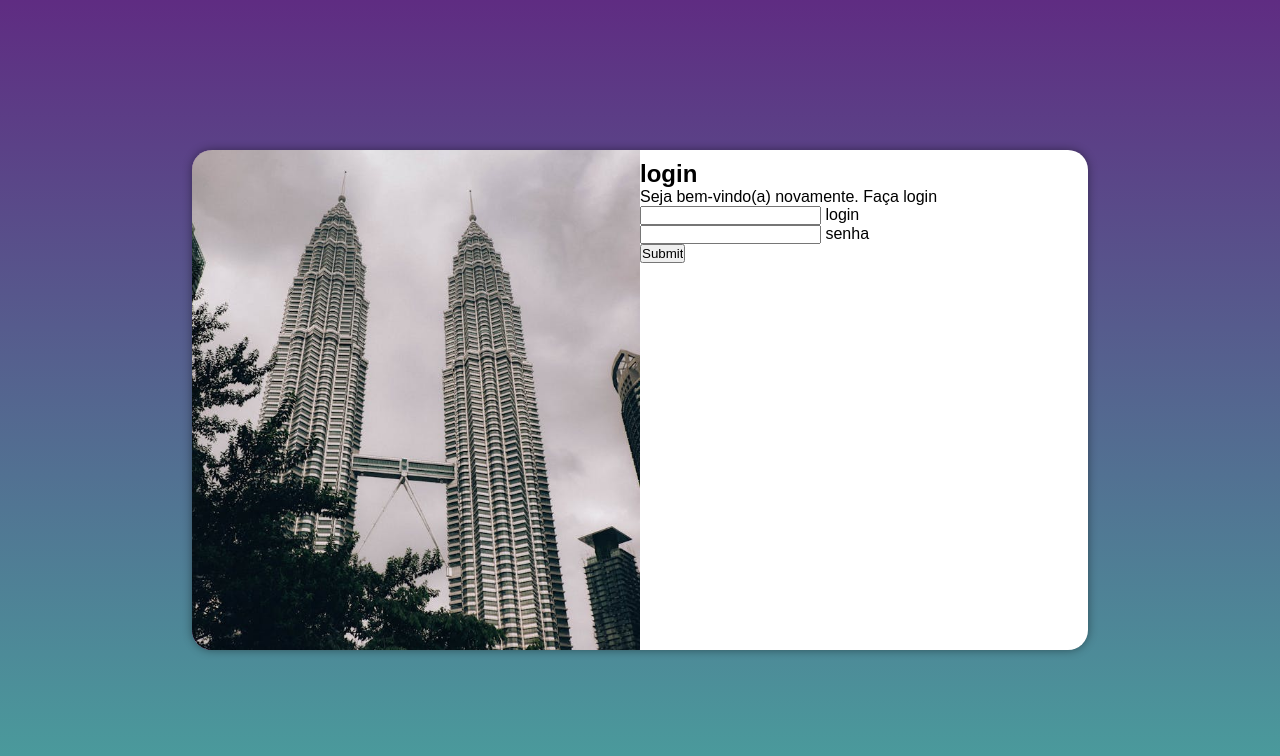
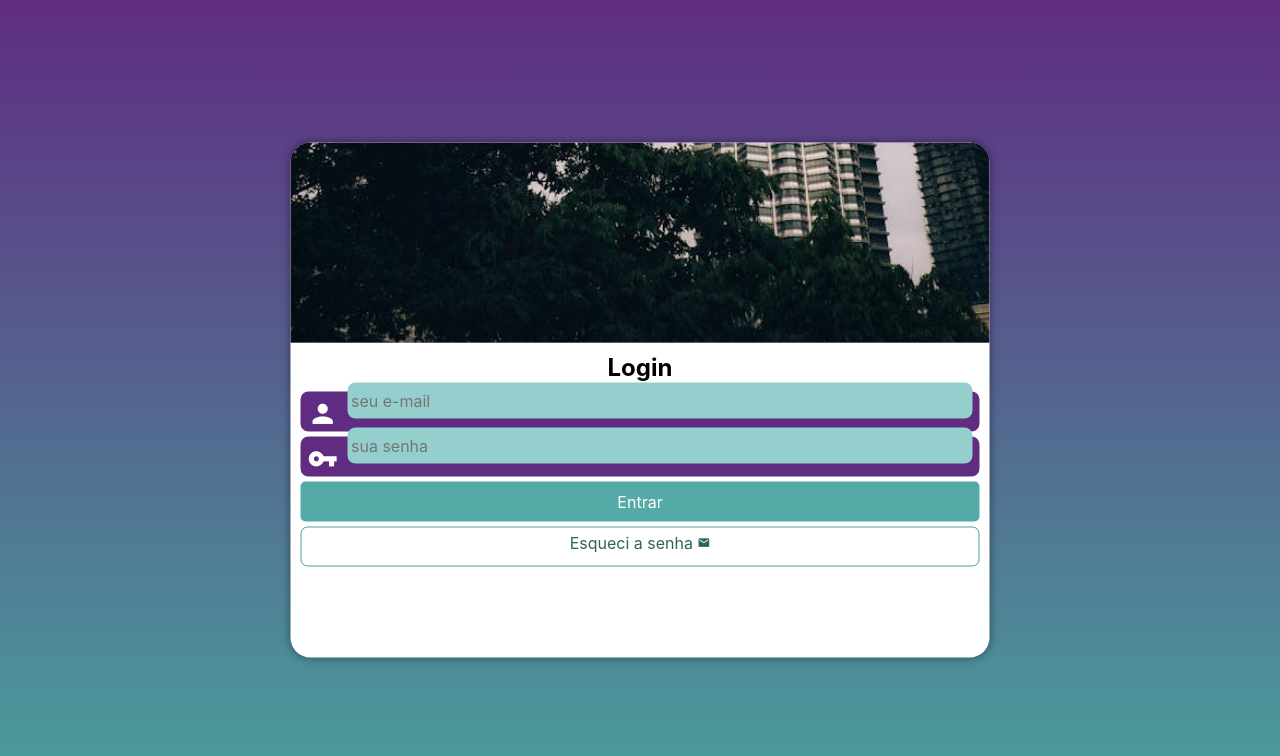
Before and after one commit to Arthur16code/projeto-login, a plain HTML site: page index.html in a window 1280 px wide. Drawn offline with Linux system fonts and the light colour scheme.

Commit message:
fim tela login

```diff
--- a/index.html
+++ b/index.html
@@ -3,32 +3,35 @@
 <head>
     <meta charset="UTF-8">
     <meta name="viewport" content="width=device-width, initial-scale=1.0">
-    <title>Projeto Login</title>
+    <title>Login</title>
+    <link href="https://fonts.googleapis.com/icon?family=Material+Icons" rel="stylesheet">
     <link rel="stylesheet" href="style.css">
     <link rel="stylesheet" href="medias-queries.css">
 </head>
 <body>
     <main>
         <section id="login">
-            <div id="img">
+            <div id="imagem">
+                <!-- Aqui vai a imagem nas CSS -->
+            </div>
+            <div id="formulario">
+                <h1>Login</h1>
 
-            </div>
-            <div id="form">
-                <h1>login</h1>
-                <p>Seja bem-vindo(a) novamente. Faça login</p>
-                <form action="login.php" method="post">
-                        <div id="campo">
-                            <input type="email" name="email" id="iemail">
-                            <label for="iemail">login</label>
-                        </div>
-
-                        <div id="campo">
-                            <input type="password" name="pass" id="ipass">
-                            <label for="ipass">senha</label>
-
-                        </div>
-                    <input type="submit">
-
+                <form action="login.php" method="post" autocomplete="on">
+                    <div class="campo">
+                        <i class="material-icons">person</i>
+                        <input type="email" name="login" id="ilogin" placeholder="seu e-mail" autocomplete="email" required maxlength="25">
+                        <label for="ilogin">Login</label>
+                    </div>
+                    <div class="campo">
+                        <i class="material-icons">vpn_key</i>
+                        <input type="password" name="senha" id="isenha" placeholder="sua senha" autocomplete="current-password" required minlength="15" maxlength="20">
+                        <label for="isenha">Senha</label>
+                    </div>
+                    <input type="submit" value="Entrar">
+                    <a href="esqueci.html" class="botao">
+                        Esqueci a senha <i class="material-icons">mail</i>
+                    </a>
                 </form>
             </div>
         </section>
--- a/medias-queries.css
+++ b/medias-queries.css
@@ -1,22 +1,33 @@
+@charset "UTF-8";
 
-@media screen and (min-width: 768px) and (max-width: 992px) {
+/* Typical Device Breakpoints
+------------------------------
+Pequenas telas: até 600px
+Celular: de 600px até 768px
+Tablet: 768px até 992px
+Desktop: 992px até 1200px
+Grandes telas: acima de 1200px
+*/
 
-    #login{
-        width: 90vw;
+@media screen and (min-width: 768px) and (max-width: 992px) { /* CONFIGURAÇÃO PARA TABLET */
+    body {
+        background-image: linear-gradient(to bottom, #49a09d, #5f2c82);
     }
 
+    section#login {
+        width: 80vw;
+        height: 280px;
+    }
 
-
-    #login, #img{
+    section#login > div#imagem {
         float: left;
-        width: 0%;
+        width: 30%;
         height: 100%;
     }
 
-    #login, #form{
+    section#login > div#formulario {
         float: right;
         width: 70%;
-        height: 30%;
     }
 }
 
@@ -33,4 +44,8 @@
     #login{
         width: 70%;
     }
+    section#login{
+        width: 699px;
+    }
+
 }
--- a/style.css
+++ b/style.css
@@ -1,51 +1,143 @@
 @charset "UTF-8";
 
-:root{
-    --fonte:Arial, Helvetica, sans-serif;
-    --verde:#49a09d;
-    --lilas:#5f2c82;
-}
+/*
+    Paleta de cores
+    Verde: #49a09d
+    Lilás: #5f2c82
+*/
 
-*{
-    font-family: var(--fonte);
+* {
+    font-family: -apple-system, BlinkMacSystemFont, 'Segoe UI', Roboto, Oxygen, Ubuntu, Cantarell, 'Open Sans', 'Helvetica Neue', sans-serif;
     padding: 0px;
     margin: 0px;
     box-sizing: border-box;
 }
 
 body, html {
-    background-color: var(--lilas);
+    background-color: #5f2c82;
     height: 100vh;
     width: 100vw;
 }
 
-main{
+main {
+    position: relative;
     height: 100vh;
     width: 100vw;
-    position: relative;
 }
 
-#login {
+section#login {
     position: absolute;
     top: 50%;
     left: 50%;
-    transform: translate(-50%, -50%);
+    overflow: hidden;
+
     background-color: white;
     width: 250px;
-    height: 500px;
+    height: 515px;
     border-radius: 20px;
-    overflow: hidden;
-    box-shadow: 0px 0px 10px rgba(0, 0, 0, 0.418);
+    box-shadow: 0px 0px 10px rgba(0, 0, 0, 0.450);
+
+    transform: translate(-50%, -50%);
+    transition: width 1s, height 1s;
+    transition-timing-function: ease;
 }
 
-#login > #img{
+section#login > div#imagem {
     display: block;
-    background: #5f2c82  url(torres.jpg);
+    background: #5f2c82 url(torres.jpg) no-repeat;
     background-size: cover;
+    background-position: left bottom;
     height: 200px;
-    background-position: center;
 }
 
-#form{
+section#login > div#formulario {
+    display: block;
     padding: 10px;
 }
+
+div#formulario > h1 {
+    text-align: center;
+    margin-bottom: 10px;
+}
+
+div#formulario > p {
+    font-size: 0.8em;
+}
+
+form > div.campo {
+    background-color: #5f2c82;
+    border: 2px solid #5f2c82;
+    display: block;
+    width: 100%;
+    height: 40px;
+    border-radius: 8px;
+    margin: 5px 0px;
+}
+
+div.campo > label {
+    display: none;
+}
+
+div.campo > i {
+    color: white;
+    /*background-color: black;*/
+    font-size: 1.9em;
+    width: 40px;
+    padding: 5px;
+}
+
+div.campo > input {
+    background-color: #94cfcd;
+    font-size: 1em;
+    width: calc(100% - 50px);
+    height: 100%;
+    border: 0px;
+    border-radius: 8px;
+    padding: 4px;
+    transform: translateY(-22px);
+}
+
+div.campo > input:focus-within {
+    background-color: #7cdad7;
+    color: rgb(96, 96, 96);
+    border: none;
+}
+
+form > input[type=submit] {
+    display: block;
+    font-size: 1em;
+    width: 100%;
+    height: 40px;
+    background-color: #53aaa7;
+    color: white;
+    border: none;
+    border-radius: 5px;
+    cursor: pointer;
+}
+
+form > input[type=submit]:hover {
+    background-color: #2fbdb8;
+}
+
+form > a.botao {
+    display: block;
+    text-align: center;
+    font-size: 1em;
+    width: 100%;
+    height: 40px;
+    padding-top: 5px;
+    margin-top: 5px;
+    background-color: white;
+    color: #2d6462;
+    border: 1px solid #49a09d;
+    border-radius: 7px;
+    text-decoration: none;
+}
+
+form > a.botao:hover {
+    background-color: #6cd3cf;
+}
+
+form > a.botao > i {
+    font-size: 0.8em;
+}
```
